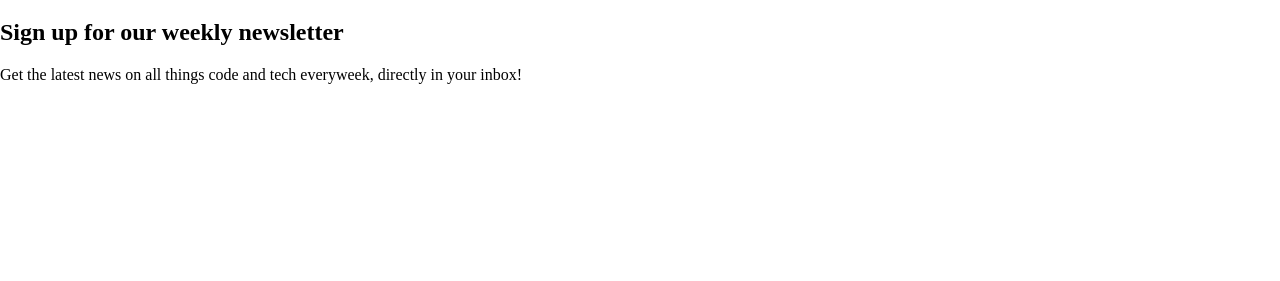
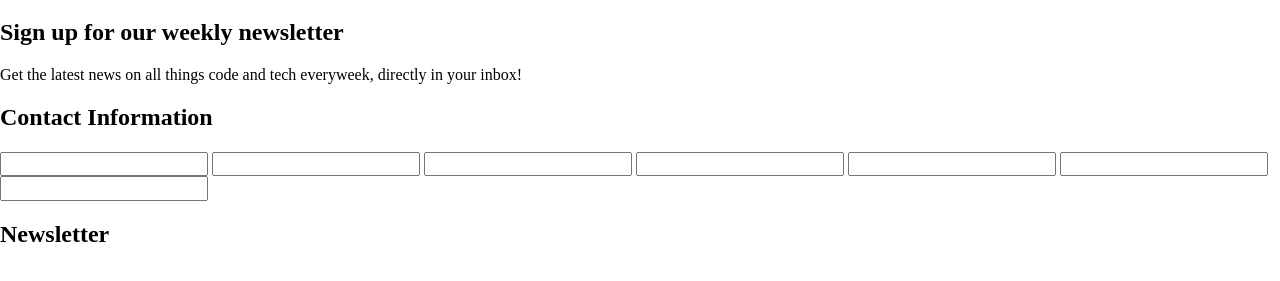
Before and after one commit to Anthony-cerda/Unit-3-Project, a plain HTML site: page index.html in a window 1280 px wide. Shown: the part 61-342 px from the top of the page. Drawn offline with Linux system fonts and the light colour scheme.

Commit message:
Update index.html
added initiali input methods

```diff
--- a/index.html
+++ b/index.html
@@ -19,7 +19,30 @@
 
 <body>
 
-    <form>
+    <form action="index.html" method="POST">
+
+        <div class="contact_info">
+
+            <h2>Contact Information</h2>
+
+                <input type="text" id="name" name="user_name">
+                <input type="text" id="email" name="user_email">
+                <input type="text" id="phone" name="user_phone">
+                <input type="text" id="street" name="user_street">
+                <input type="text" id="city" name="user_city">
+
+                <input type="text" id="state" name="user_state">
+
+                <input type="text" id="zip" name="user_zip">
+
+        </div>
+
+        <div>
+
+            <h2>Newsletter</h2>
+
+        </div>
+
 
     </form>
 
```
